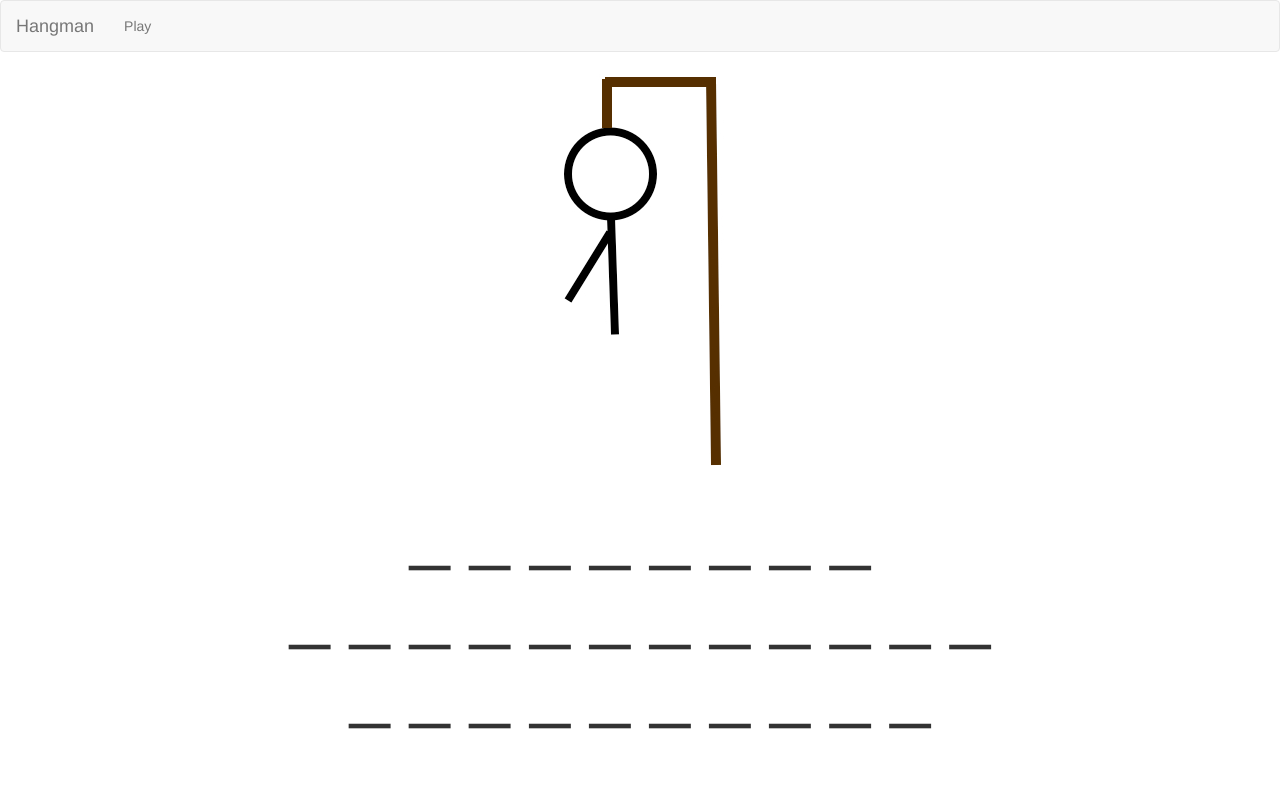
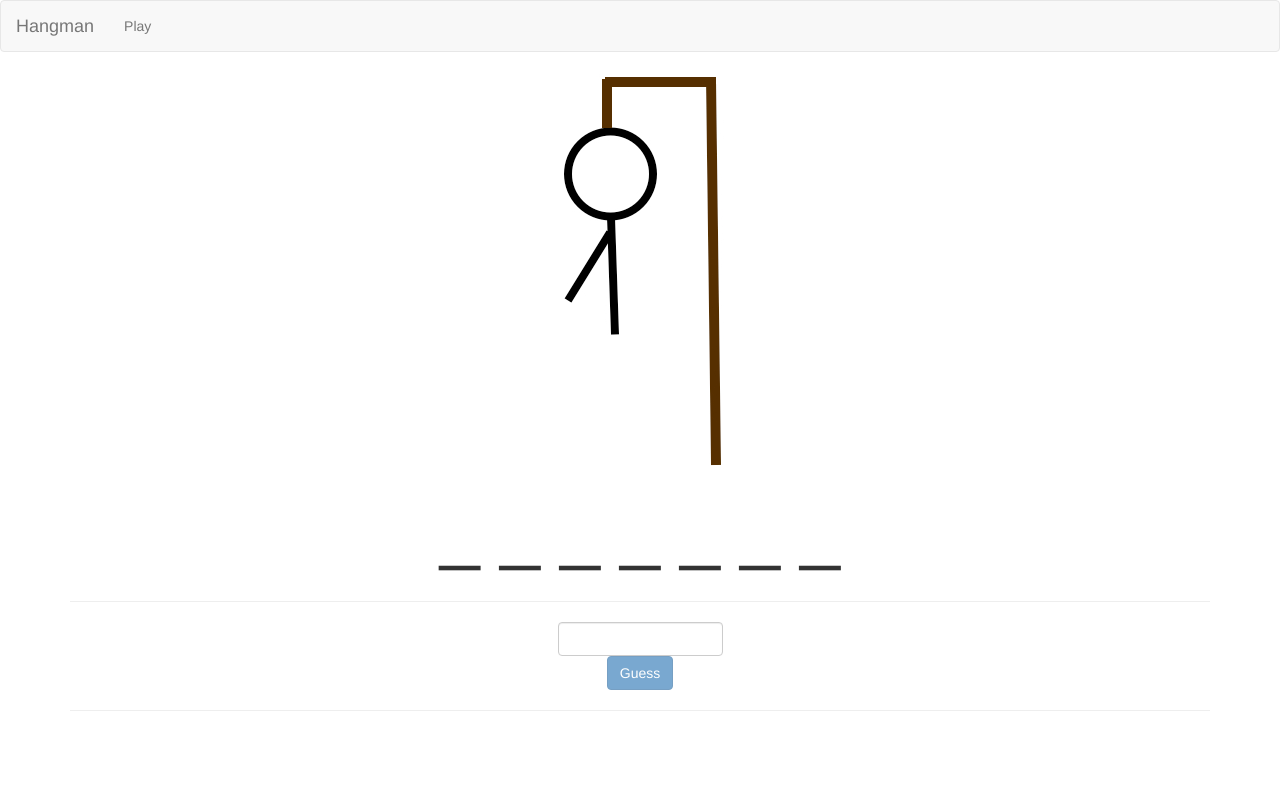
Before and after one commit to chris-schwartz/ng-hangman, an Angular app: page / in a window 1280 px wide. Shown: the top 800 px of the page. Built offline with nearby package versions, Linux system fonts and the light colour scheme.

Commit message:
Wires up AppComponent to the PuzzleComponent and passes the puzzle solutions and correctly guessed letters to the PuzzleComponent so the puzzle state can be correctly displayed.

```diff
--- a/src/app/app.component.html
+++ b/src/app/app.component.html
@@ -12,7 +12,7 @@
 
   <div class="row">
     <div class="col-md-12">
-      <app-puzzle></app-puzzle>
+      <app-puzzle [puzzle] = "puzzleSolution" [solvedLetters]="correctGuesses"></app-puzzle>
     </div>
   </div>
   <hr>
--- a/src/app/app.component.ts
+++ b/src/app/app.component.ts
@@ -9,18 +9,18 @@ import { GuessesComponent } from './guesses/guesses.component';
 export class AppComponent {
   title = 'app';
 
-  puzzle = "NEAT"
+  puzzleSolution = ['A', 'N', 'G', 'U', 'L', 'A', 'R']
 
-  incorrectGuesses = [];
-  correctGuesses = [];
+  incorrectGuesses: string[] = [];
+  correctGuesses: string[] = [];
 
-  onGuessMade(newGuess : string) {
-    if(this.correctGuesses.includes(newGuess) || this.incorrectGuesses.includes(newGuess)) {
-        // do nothing, guess was already made...
-        return
+  onGuessMade(newGuess: string) {
+    if (this.correctGuesses.includes(newGuess) || this.incorrectGuesses.includes(newGuess)) {
+      // do nothing, guess was already made...
+      return
     }
 
-    if(this.puzzle.includes(newGuess)) {
+    if (this.puzzleSolution.includes(newGuess)) {
       this.correctGuesses.push(newGuess)
     } else {
       this.incorrectGuesses.push(newGuess)
--- a/src/app/letter-guess/letter-guess.component.ts
+++ b/src/app/letter-guess/letter-guess.component.ts
@@ -22,7 +22,7 @@ export class LetterGuessComponent implements OnInit {
     if (/^([A-z]{1})$/.test(guess)) {
       this.currentGuess = guess;
       this.errorMessage = ""
-    } else if( guess === "") {
+    } else if (guess === "") {
       this.currentGuess = "";
     } else {
       this.errorMessage = "Must enter a single letter for the guess"
@@ -31,7 +31,7 @@ export class LetterGuessComponent implements OnInit {
 
   onGuessPressed() {
     this.guessEmitter.emit(this.currentGuess.toUpperCase())
-    this.currentGuess=""
+    this.currentGuess = ""
   }
 
 
--- a/src/app/puzzle/puzzle.component.html
+++ b/src/app/puzzle/puzzle.component.html
@@ -1,3 +1,3 @@
 <div class="text-center">
-  <h1 style="font-size: 72px"> _ _ _ _ _ _ _ _ <br>  _ _ _ _ _ _ _ _ _ _ _ _  <br> _ _ _ _ _ _ _ _ _ _ <br>  _ _ _ _</h1>
+  <h1 style="font-size: 72px">{{ displayPuzzle() }}</h1>
 </div>
--- a/src/app/puzzle/puzzle.component.ts
+++ b/src/app/puzzle/puzzle.component.ts
@@ -1,4 +1,5 @@
-import { Component, OnInit } from '@angular/core';
+import { Component, OnInit, Input } from '@angular/core';
+import { LetterGuessComponent } from '../letter-guess/letter-guess.component';
 
 @Component({
   selector: 'app-puzzle',
@@ -7,9 +8,25 @@ import { Component, OnInit } from '@angular/core';
 })
 export class PuzzleComponent implements OnInit {
 
+  @Input() puzzle : string[] = [];
+  @Input() solvedLetters : string[] = [];
+
   constructor() { }
 
   ngOnInit() {
   }
 
+  displayPuzzle() {
+    let display = []
+
+    for (let puzzleLetter of this.puzzle) {
+      if(this.solvedLetters.includes(puzzleLetter)) {
+        display.push(puzzleLetter)
+      } else {
+        display.push("_ ")
+      }
+    }
+    return display.join(" ");
+  }
+
 }
```
